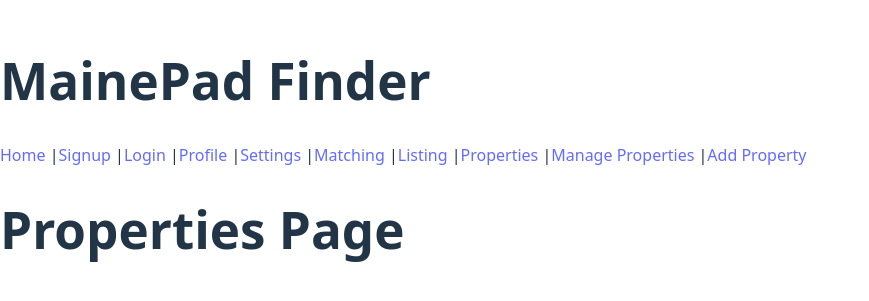
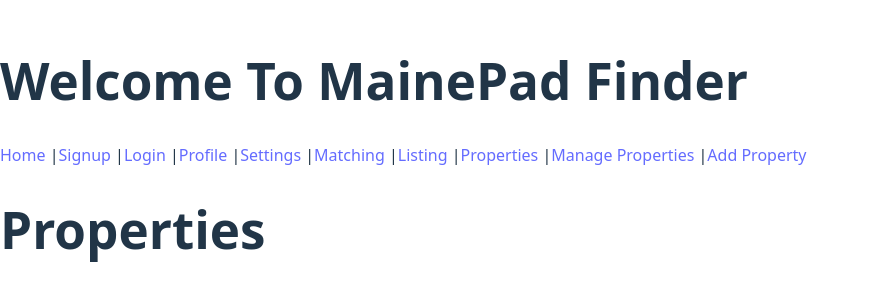
Before and after one commit to TheHylianLegend/MainePad-Finder, a React app in the folder mainepadfinder-app/frontend/: page /properties in a window 1280 px wide. Shown: the part 245-546 px from the top of the page, without its empty margins (0-869 px from the left). Built offline with nearby package versions, Linux system fonts and the light colour scheme; no server answers; the HTML template or start-up script is replaced by a standard one.

Commit message:
Add listings/properties UI and ignore local venvs

```diff
--- a/mainepadfinder-app/frontend/src/App.jsx
+++ b/mainepadfinder-app/frontend/src/App.jsx
@@ -23,7 +23,7 @@ function App() {
 
   return (
     <>
-      <h1>MainePad Finder</h1>
+      <h1>Welcome To MainePad Finder</h1>
       <p>{data}</p>
 
       <nav>
--- a/mainepadfinder-app/frontend/src/pages/Properties.jsx
+++ b/mainepadfinder-app/frontend/src/pages/Properties.jsx
@@ -1,7 +1,7 @@
 export default function Properties() {
   return (
     <div>
-      <h1>Properties Page</h1>
+      <h1>Properties</h1>
     </div>
   );
 }
```
